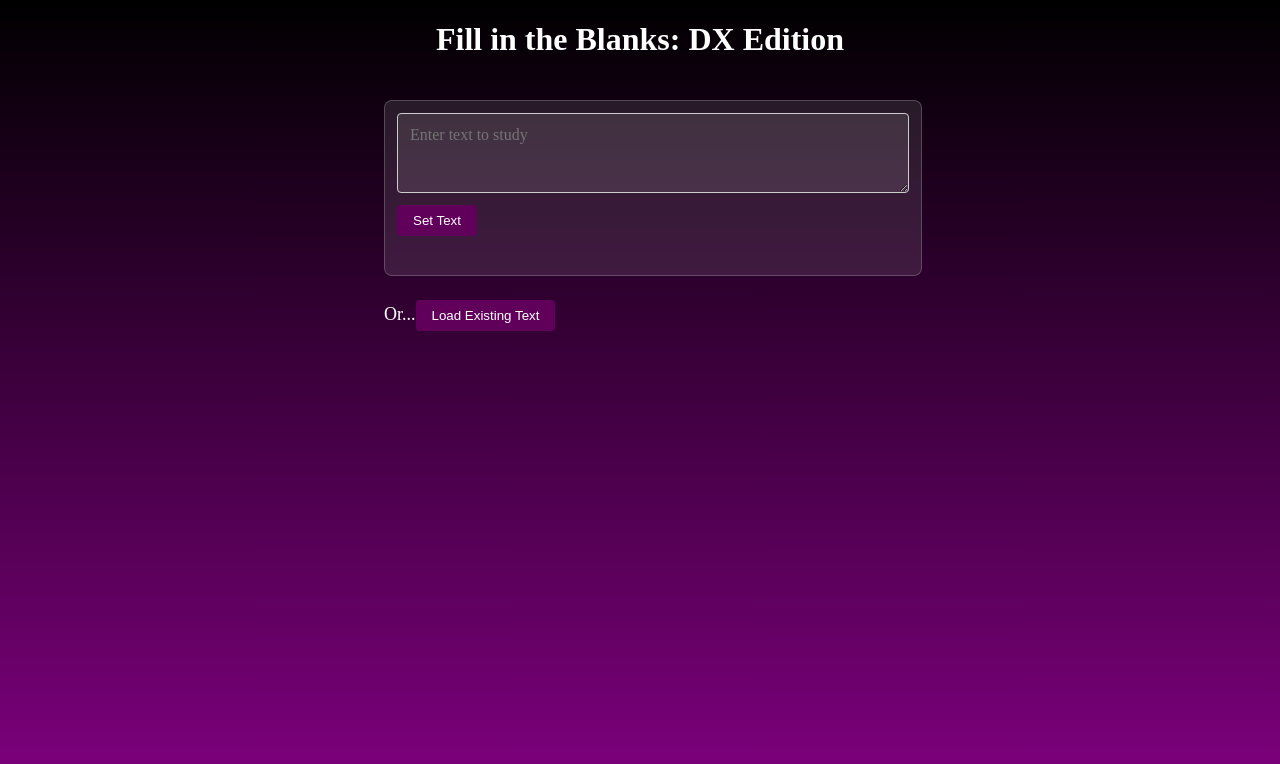
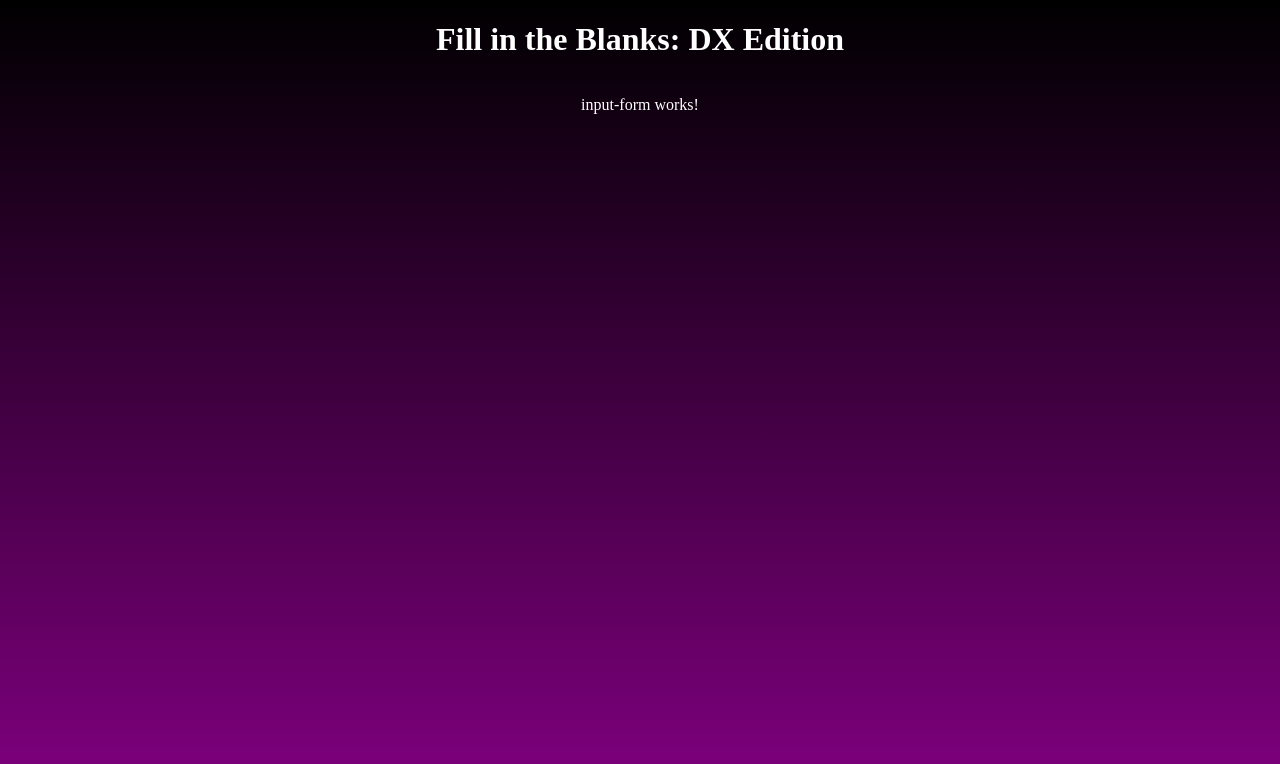
Before and after one commit to LupineLamb/easy-recall, an Angular app: page / in a window 1280 px wide. Shown: the top 764 px of the page. Built offline with nearby package versions, Linux system fonts and the light colour scheme.

Commit message:
Add new components to app; make only one active at a time.

```diff
--- a/src/app/app.component.html
+++ b/src/app/app.component.html
@@ -1,4 +1,6 @@
 <div class="app-container">
   <h1>Fill in the Blanks: DX Edition</h1>
-  <app-word-block></app-word-block>
+  <app-input-form *ngIf="currentMode === CurrentModeHTML.INPUT"></app-input-form>
+  <app-word-block *ngIf="currentMode === CurrentModeHTML.PASSAGE"></app-word-block>
+  <app-grading-mode *ngIf="currentMode === CurrentModeHTML.GRADING"></app-grading-mode>
 </div>
--- a/src/app/app.component.ts
+++ b/src/app/app.component.ts
@@ -1,12 +1,18 @@
 import { Component } from '@angular/core';
+import { CommonModule } from '@angular/common';
 import { WordBlockComponent } from './components/word-block/word-block.component';
+import { InputFormComponent } from "./components/input-form/input-form.component";
+import { GradingModeComponent } from "./components/grading-mode/grading-mode.component";
+import { CurrentMode } from './enums/current-mode';
 
 @Component({
   selector: 'app-root',
-  imports: [WordBlockComponent],
+  imports: [CommonModule, WordBlockComponent, InputFormComponent, GradingModeComponent],
   templateUrl: './app.component.html',
   styleUrl: './app.component.css'
 })
 export class AppComponent {
   title = 'easy-recall';
+  CurrentModeHTML = CurrentMode
+  currentMode = CurrentMode.INPUT
 }
--- a/src/app/components/grading-mode/grading-mode.component.ts
+++ b/src/app/components/grading-mode/grading-mode.component.ts
@@ -2,6 +2,7 @@ import { Component } from '@angular/core';
 
 @Component({
   selector: 'app-grading-mode',
+  standalone: true,
   imports: [],
   templateUrl: './grading-mode.component.html',
   styleUrl: './grading-mode.component.css'
--- a/src/app/components/input-form/input-form.component.ts
+++ b/src/app/components/input-form/input-form.component.ts
@@ -2,6 +2,7 @@ import { Component } from '@angular/core';
 
 @Component({
   selector: 'app-input-form',
+  standalone: true,
   imports: [],
   templateUrl: './input-form.component.html',
   styleUrl: './input-form.component.css'
--- /dev/null
+++ b/src/app/enums/current-mode.ts
@@ -0,0 +1,5 @@
+export enum CurrentMode {
+    INPUT = "input",
+    PASSAGE = "passage",
+    GRADING = "grading",
+}
```
